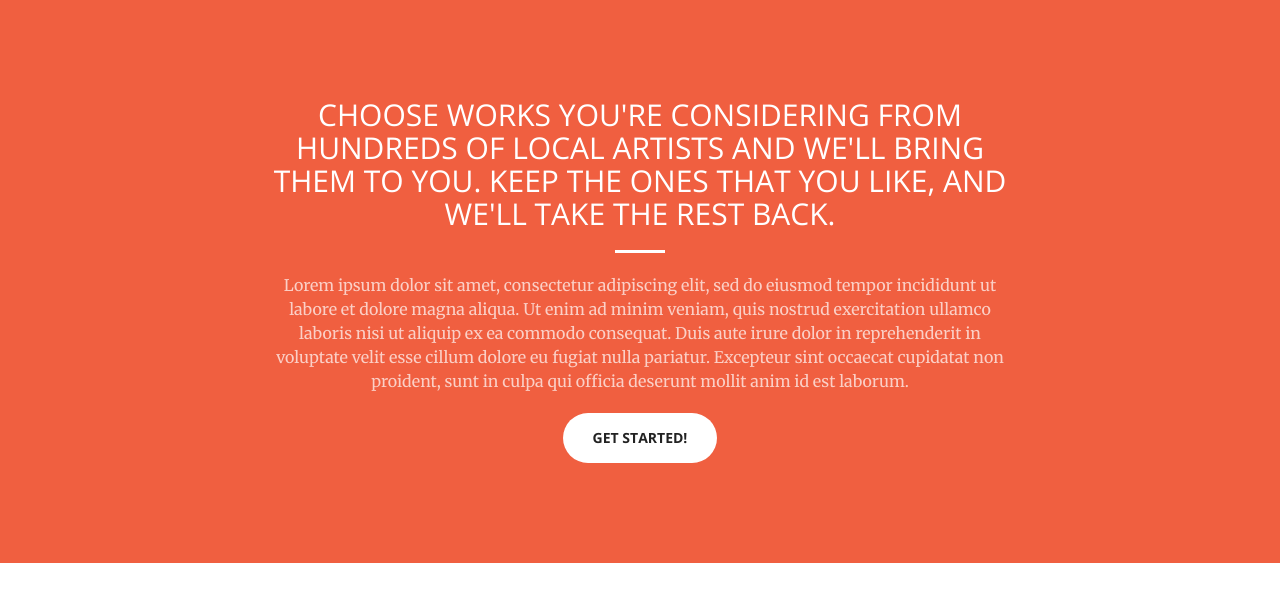
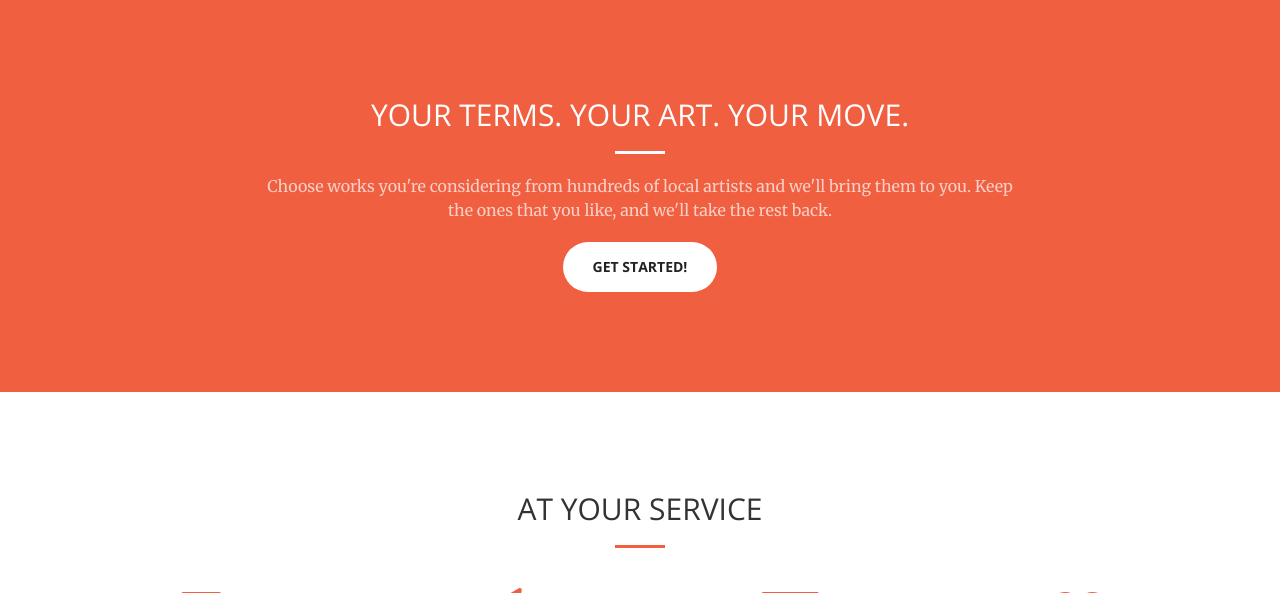
Before and after one commit to telavivart/website, a website: page index.html in a window 1280 px wide. Shown: the part 802-1395 px from the top of the page. Drawn offline with nearby package versions, Linux system fonts and the light colour scheme; a script that the page names is missing.

Commit message:
Update home.view.html

```diff
--- a/views/home.view.html
+++ b/views/home.view.html
@@ -12,9 +12,9 @@
         <div class="container">
             <div class="row">
                 <div class="col-lg-8 col-lg-offset-2 text-center">
-                    <h2 class="section-heading">Choose works you're considering from hundreds of local artists and we'll bring them to you. Keep the ones that you like, and we'll take the rest back.</h2>
+                    <h2 class="section-heading">Your terms. Your art. Your move.</h2>
                     <hr class="light">
-                    <p class="text-faded">Lorem ipsum dolor sit amet, consectetur adipiscing elit, sed do eiusmod tempor incididunt ut labore et dolore magna aliqua. Ut enim ad minim veniam, quis nostrud exercitation ullamco laboris nisi ut aliquip ex ea commodo consequat. Duis aute irure dolor in reprehenderit in voluptate velit esse cillum dolore eu fugiat nulla pariatur. Excepteur sint occaecat cupidatat non proident, sunt in culpa qui officia deserunt mollit anim id est laborum.</p>
+                    <p class="text-faded">Choose works you're considering from hundreds of local artists and we'll bring them to you. Keep the ones that you like, and we'll take the rest back.</p>
                     <a href="#" class="btn btn-default btn-xl">Get Started!</a>
                 </div>
             </div>
```
